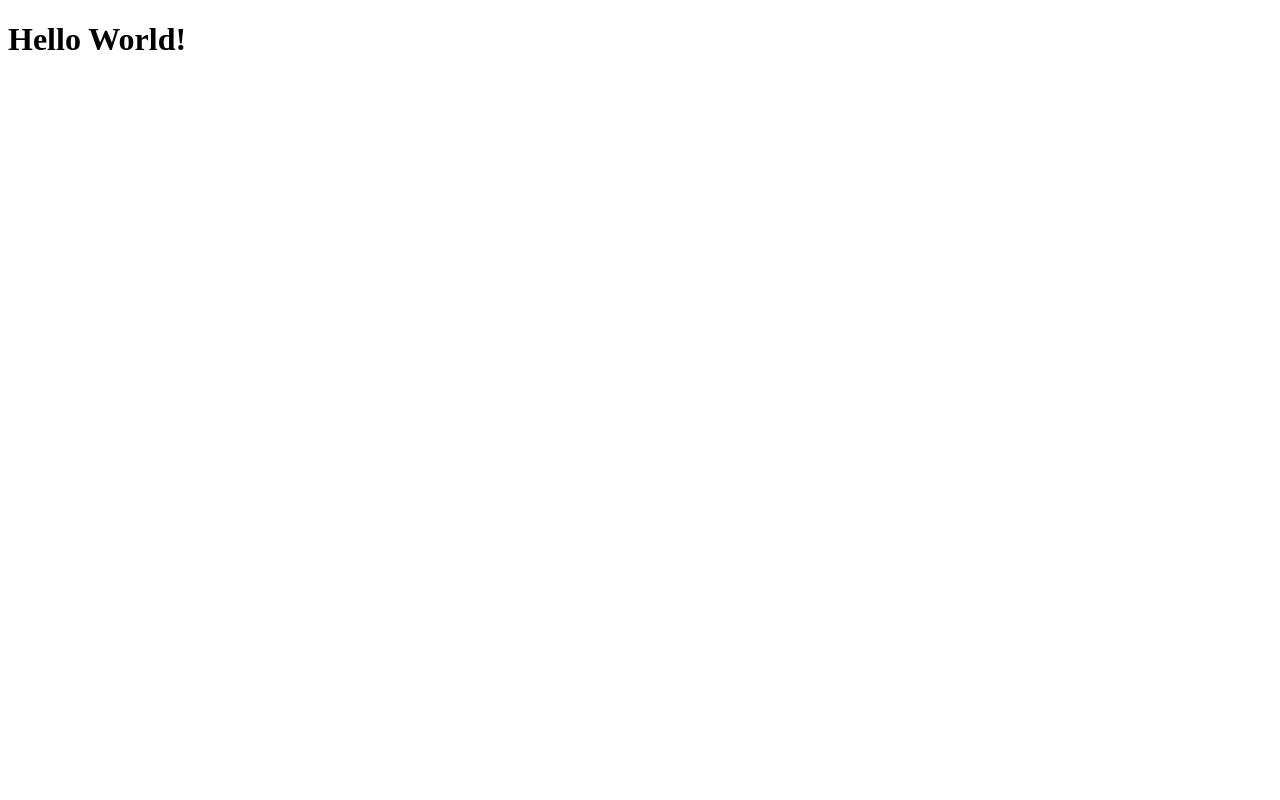
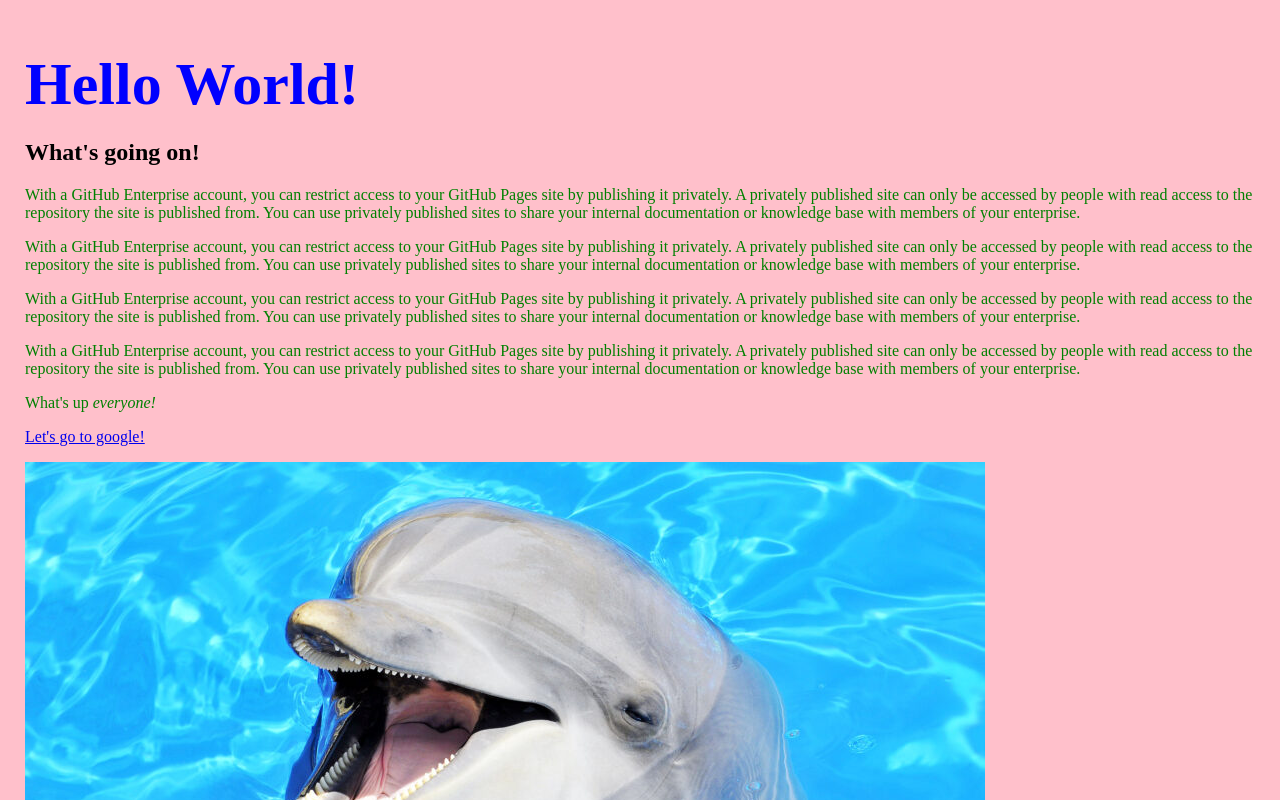
Before and after one commit to Annie-yiyi/Annie-yiyi.github.io, a plain HTML site: page index.html in a window 1280 px wide. Shown: the top 800 px of the page. Drawn offline with Linux system fonts and the light colour scheme.

Commit message:
class-2-dolphin

```diff
--- a/index.html
+++ b/index.html
@@ -4,8 +4,36 @@
     <meta charset="UTF-8">
     <meta name="viewport" content="width=device-width, initial-scale=1.0">
     <title>Hello Word!</title>
+    <style>
+        body{
+            background-color: pink;
+            margin-top: 50px;
+            margin-left: 25px;
+            margin-right: 25px;
+        }
+        h1{
+            color: blue;
+            font-size: 60px;
+            margin: 0;
+        }
+        p{
+            color: green;
+        }
+        .container{
+            color: white;
+        }
+    </style>
 </head>
 <body>
     <h1>Hello World!</h1>
+    <h2>What's going on!</h2>
+    <div class="container">
+    <p>With a GitHub Enterprise account, <spam id="highlights">you can restrict access to your GitHub Pages site by publishing it privately. A privately published site can only be accessed by people with read access to the repository the site is published from. You can use privately published sites to share your internal documentation or knowledge base with members of your enterprise.</spam></p></div>
+    <p>With a GitHub Enterprise account, you can restrict access to your GitHub Pages site by publishing it privately. A privately published site can only be accessed by people with read access to the repository the site is published from. You can use privately published sites to share your internal documentation or knowledge base with members of your enterprise.</p></div>
+    <p>With a GitHub Enterprise account, you can restrict access to your GitHub Pages site by publishing it privately. A privately published site can only be accessed by people with read access to the repository the site is published from. You can use privately published sites to share your internal documentation or knowledge base with members of your enterprise.</p></div>
+    <p>With a GitHub Enterprise account, you can restrict access to your GitHub Pages site by publishing it privately. A privately published site can only be accessed by people with read access to the repository the site is published from. You can use privately published sites to share your internal documentation or knowledge base with members of your enterprise.</p></div>
+    <p>What's up <em>everyone!</em></p>
+    <p><a href="https://www.google.com" target="_blank">Let's go to google!</a></p>
+    <img src="images/dolphin.jpg" alt="dolphin">
 </body>
 </html>
```
Also changed, not shown: images/dolphin.jpg (added), 1 other file.
